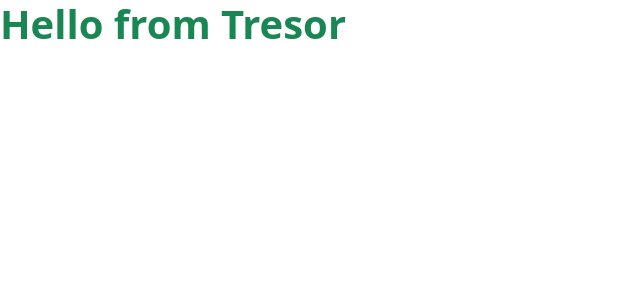
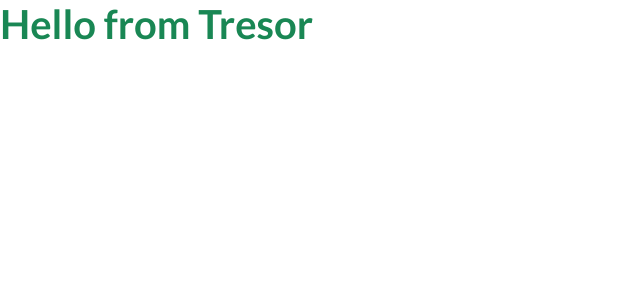
Before and after one commit to tresorsawasawa/Stock_Metrics, a React (Create React App) app: page / in a window 1280 px wide. Shown: the top 300 px of the page, without its empty margins (0-640 px from the left). Built offline with nearby package versions, Linux system fonts and the light colour scheme.

Commit message:
Add the deafault styling and the font

```diff
--- /dev/null
+++ b/src/scss/Base/_utilities.scss
@@ -0,0 +1,12 @@
+@import url('https://fonts.googleapis.com/css2?family=Lato:ital,wght@0,400;0,700;0,900;1,300;1,400;1,700;1,900&display=swap');
+
+* {
+  padding: 0;
+  margin: 0;
+  list-style: none;
+  box-sizing: border-box;
+}
+
+body {
+  font-family: 'Lato', sans-serif;
+}
--- /dev/null
+++ b/src/scss/Base/_variables.scss
@@ -0,0 +1 @@
+$white-color: #fff;
--- a/src/scss/index.scss
+++ b/src/scss/index.scss
@@ -1 +1,2 @@
 @import '~bootstrap/scss/bootstrap';
+@import './Base/utilities'
```
